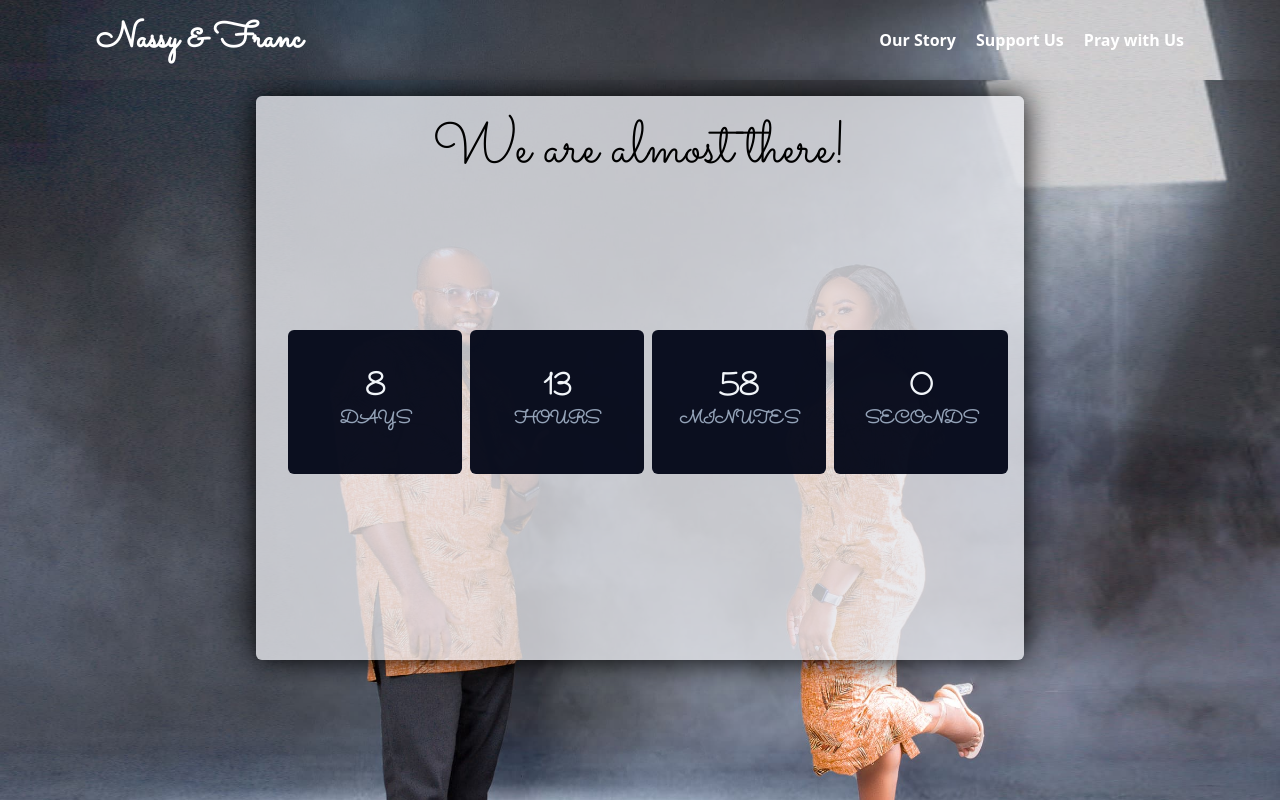
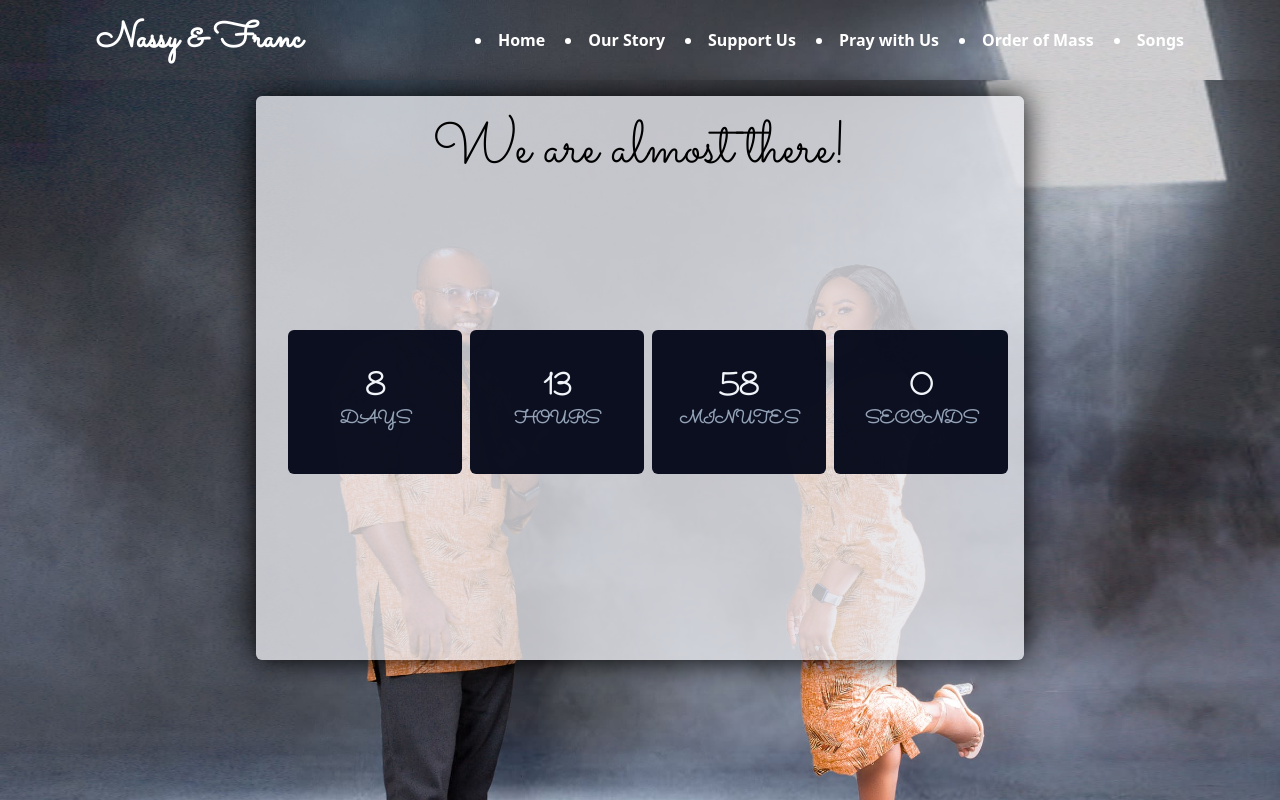
Before and after one commit to coderitec/francgothiscoderite, a Next.js app: page / in a window 1280 px wide. Shown: the top 800 px of the page. Built offline with nearby package versions, Linux system fonts and the light colour scheme.

Commit message:
fix: change the font style

```diff
--- a/src/app/components/Header.jsx
+++ b/src/app/components/Header.jsx
@@ -34,21 +34,24 @@ export default function Header() {
       </h1>
 
       <nav className='hidden lg:flex items-center justify-between space-x-5 font-semibold font-sans'>
-        <Link href='/our-story'>
-          <ul>
-            <li>Our Story</li>
-          </ul>
-        </Link>
-        <Link href='/support-us'>
-          <ul>
-            <li>Support Us</li>
-          </ul>
-        </Link>
-        <Link href='/prayer'>
-          <ul>
-            <li>Pray with Us</li>
-          </ul>
-        </Link>
+      <li>
+          <Link href='/'>Home</Link>
+        </li>
+        <li>
+          <Link href='/our-story'>Our Story</Link>
+        </li>
+        <li>
+          <Link href='/support-us'>Support Us</Link>
+        </li>
+        <li>
+          <Link href='/prayer'>Pray with Us</Link>
+        </li>
+        <li>
+          <Link href='/order-of-mass'>Order of Mass</Link>
+        </li>
+        <li>
+          <Link href='/mass'>Songs</Link>
+        </li>
       </nav>
 
       <div className='flex lg:hidden cursor-pointer' onClick={switchHamburger}>
--- a/src/app/components/MobileNav.jsx
+++ b/src/app/components/MobileNav.jsx
@@ -18,10 +18,10 @@ export default function MobileNav({ onLinkClick }) {
           <Link href='/prayer'>Pray with Us</Link>
         </li>
         <li onClick={onLinkClick}>
-          <Link href='/order-of-mass'>order of Mass</Link>
+          <Link href='/order-of-mass'>Order of Mass</Link>
         </li>
         <li onClick={onLinkClick}>
-          <Link href='/mass'>songs</Link>
+          <Link href='/mass'>Songs</Link>
         </li>
       </ul>
     </nav>
```
